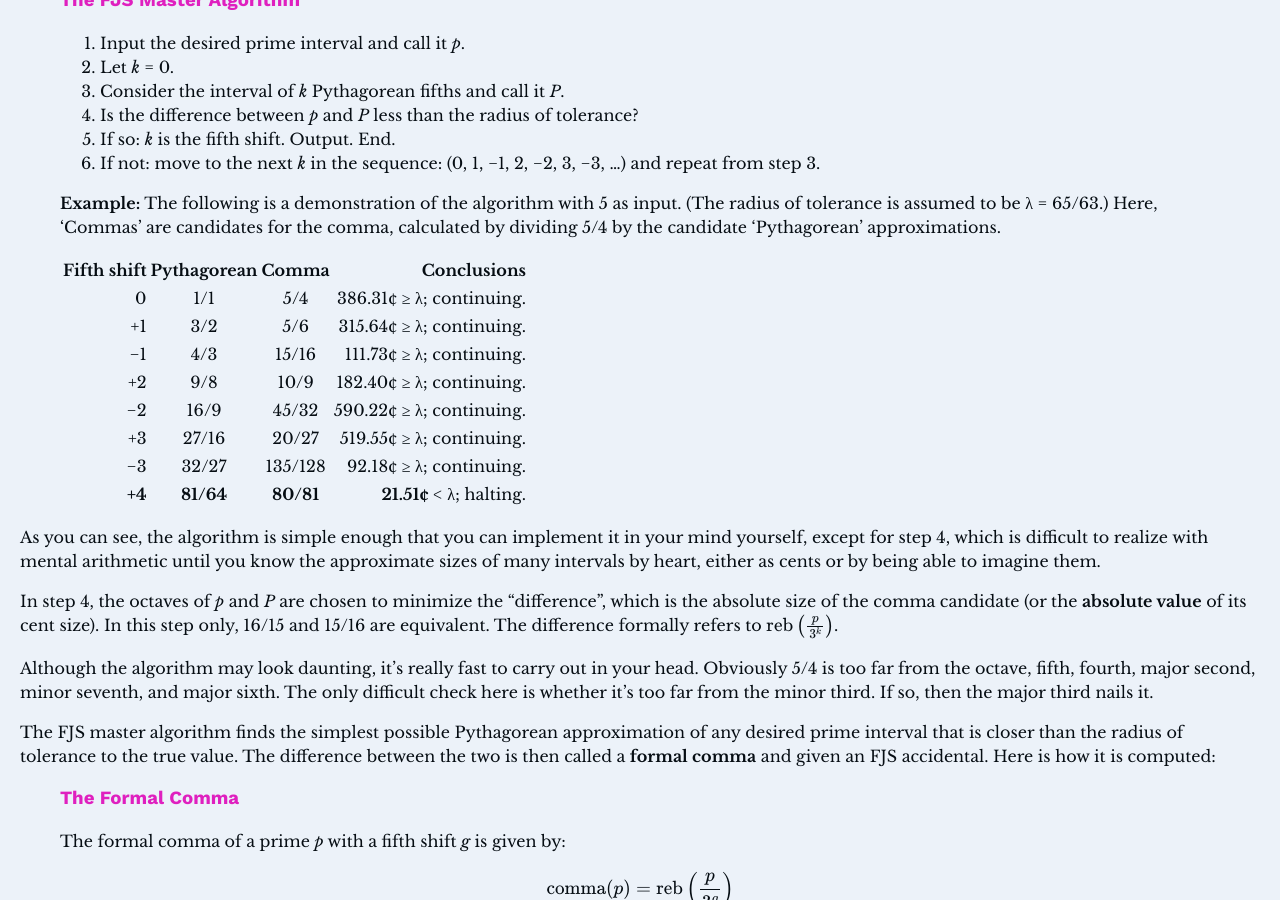
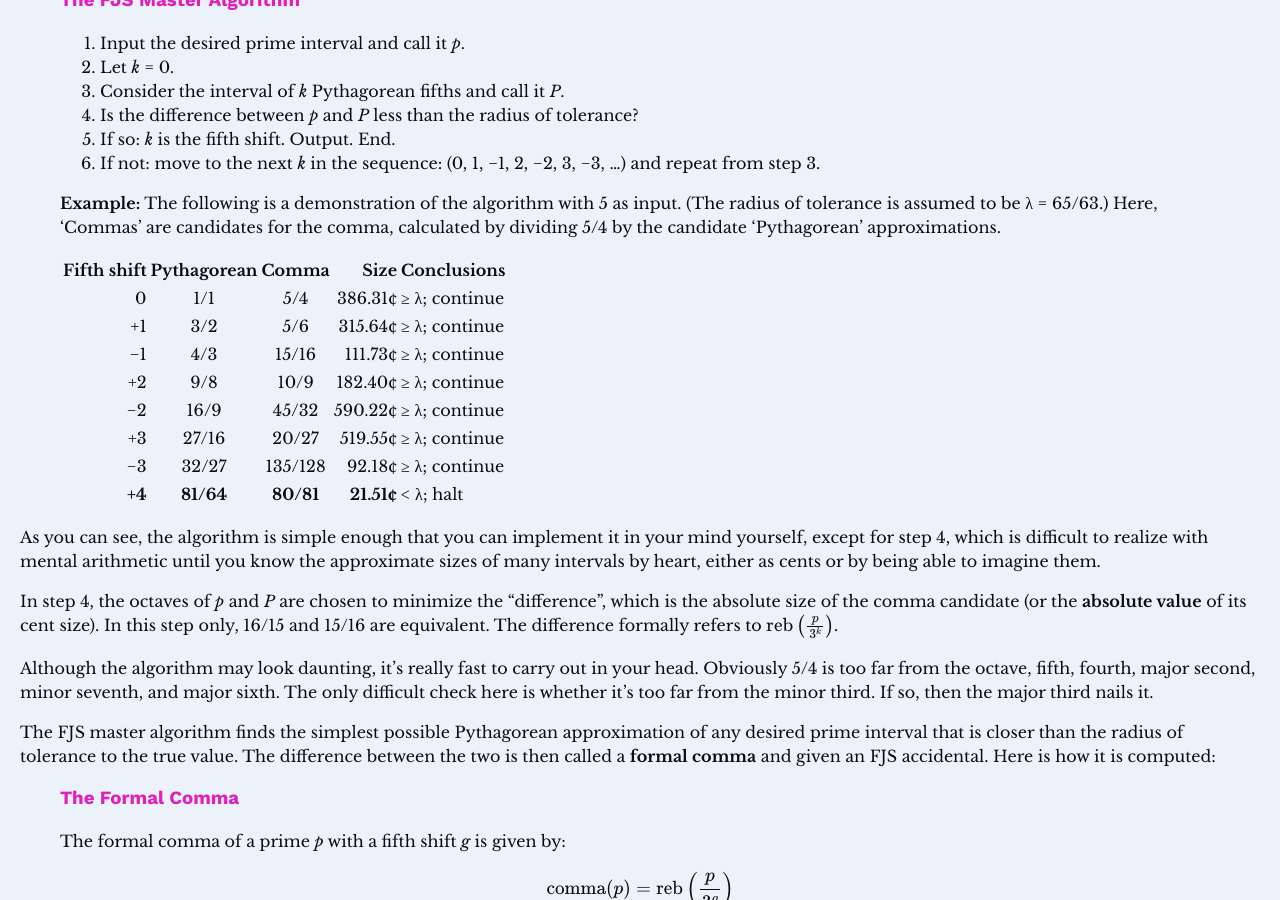
Before and after one commit to misotanni/misotanni.github.io, a Jekyll site: the page built from fjs/en/crash.md, in a window 1280 px wide and 900 px high, scrolled down 5653 px. Built offline with Jekyll 4.4.1, drawn with Linux system fonts in a browser that asks for light colours; our own code applies the rules of GitHub Pages for plain Markdown files; formulas are drawn with MathJax 3.

Commit message:
easier on the eye Algorithm

```diff
--- a/fjs/en/crash.md
+++ b/fjs/en/crash.md
@@ -188,16 +188,16 @@ The **FJS master algorithm** outputs the so-called **fifth shift** for each prim
 >
 > **Example:** The following is a demonstration of the algorithm with 5 as input. (The radius of tolerance is assumed to be λ = 65/63.) Here, ‘Commas’ are candidates for the comma, calculated by dividing 5/4 by the candidate ‘Pythagorean’ approximations.
 >
-> | Fifth shift | Pythagorean |   Comma   |                 Conclusions |
-> |------------:|:-----------:|:---------:|----------------------------:|
-> |         0   |     1/1     |    5/4    |  386.31¢   ≥ λ; continuing. |
-> |        +1   |     3/2     |    5/6    |  315.64¢   ≥ λ; continuing. |
-> |        −1   |     4/3     |   15/16   |  111.73¢   ≥ λ; continuing. |
-> |        +2   |     9/8     |   10/9    |  182.40¢   ≥ λ; continuing. |
-> |        −2   |    16/9     |   45/32   |  590.22¢   ≥ λ; continuing. |
-> |        +3   |    27/16    |   20/27   |  519.55¢   ≥ λ; continuing. |
-> |        −3   |    32/27    |  135/128  |   92.18¢   ≥ λ; continuing. |
-> |      **+4** |  **81/64**  | **80/81** | **21.51¢** < λ; halting.    |
+> | Fifth shift | Pythagorean |   Comma   |       Size | Conclusions   |
+> |------------:|:-----------:|:---------:|-----------:|:--------------|
+> |         0   |     1/1     |    5/4    |  386.31¢   | ≥ λ; continue |
+> |        +1   |     3/2     |    5/6    |  315.64¢   | ≥ λ; continue |
+> |        −1   |     4/3     |   15/16   |  111.73¢   | ≥ λ; continue |
+> |        +2   |     9/8     |   10/9    |  182.40¢   | ≥ λ; continue |
+> |        −2   |    16/9     |   45/32   |  590.22¢   | ≥ λ; continue |
+> |        +3   |    27/16    |   20/27   |  519.55¢   | ≥ λ; continue |
+> |        −3   |    32/27    |  135/128  |   92.18¢   | ≥ λ; continue |
+> |      **+4** |  **81/64**  | **80/81** | **21.51¢** | < λ; halt     |
 
 As you can see, the algorithm is simple enough that you can implement it in your mind yourself, except for step 4, which is difficult to realize with mental arithmetic until you know the approximate sizes of many intervals by heart, either as cents or by being able to imagine them.
 
```
Also changed, not shown: fjs/de/crash.md (+10 -10 lines), fjs/fr/crash.md (+10 -10 lines), fjs/pl/crash.md (+10 -10 lines).
